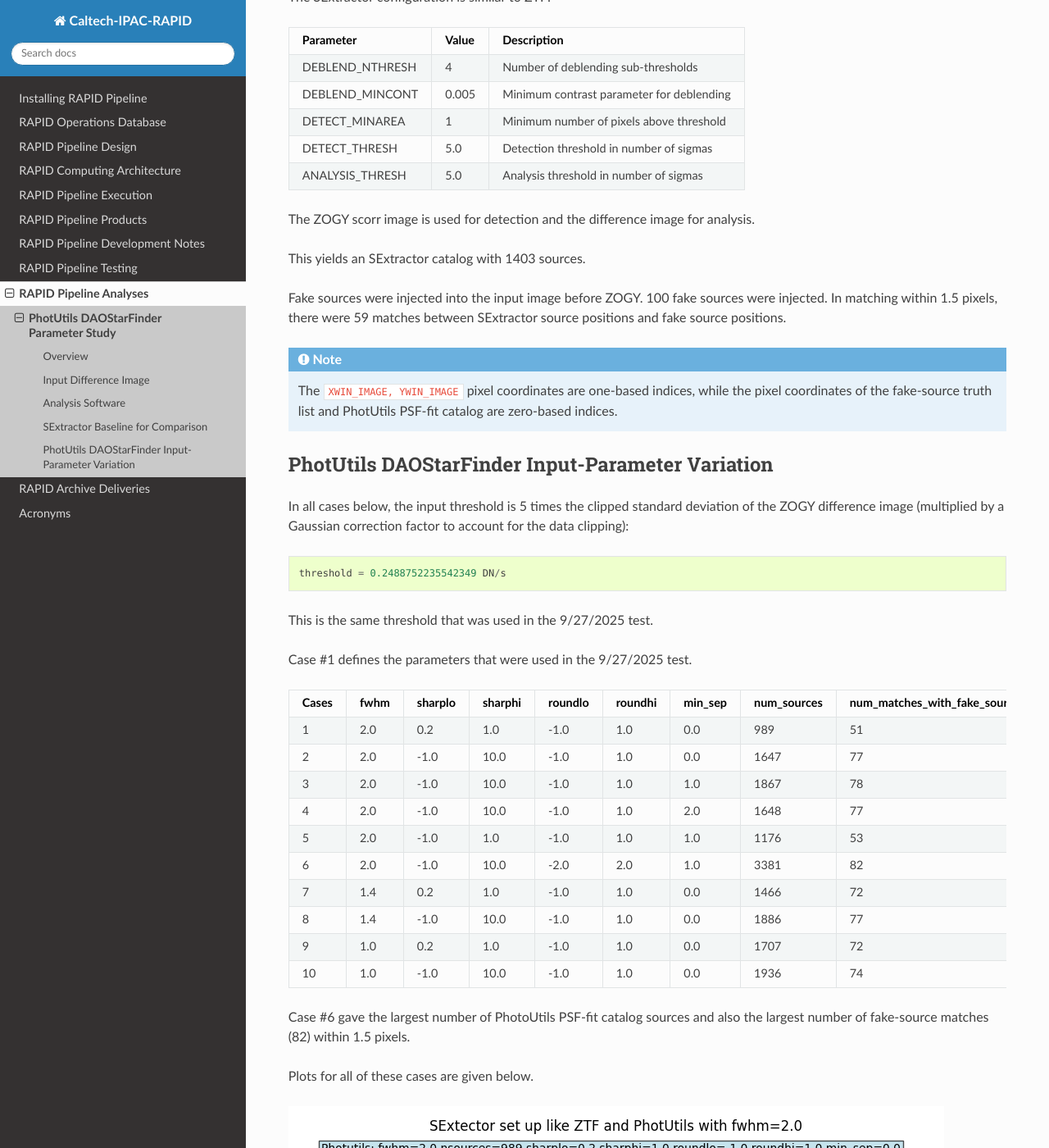
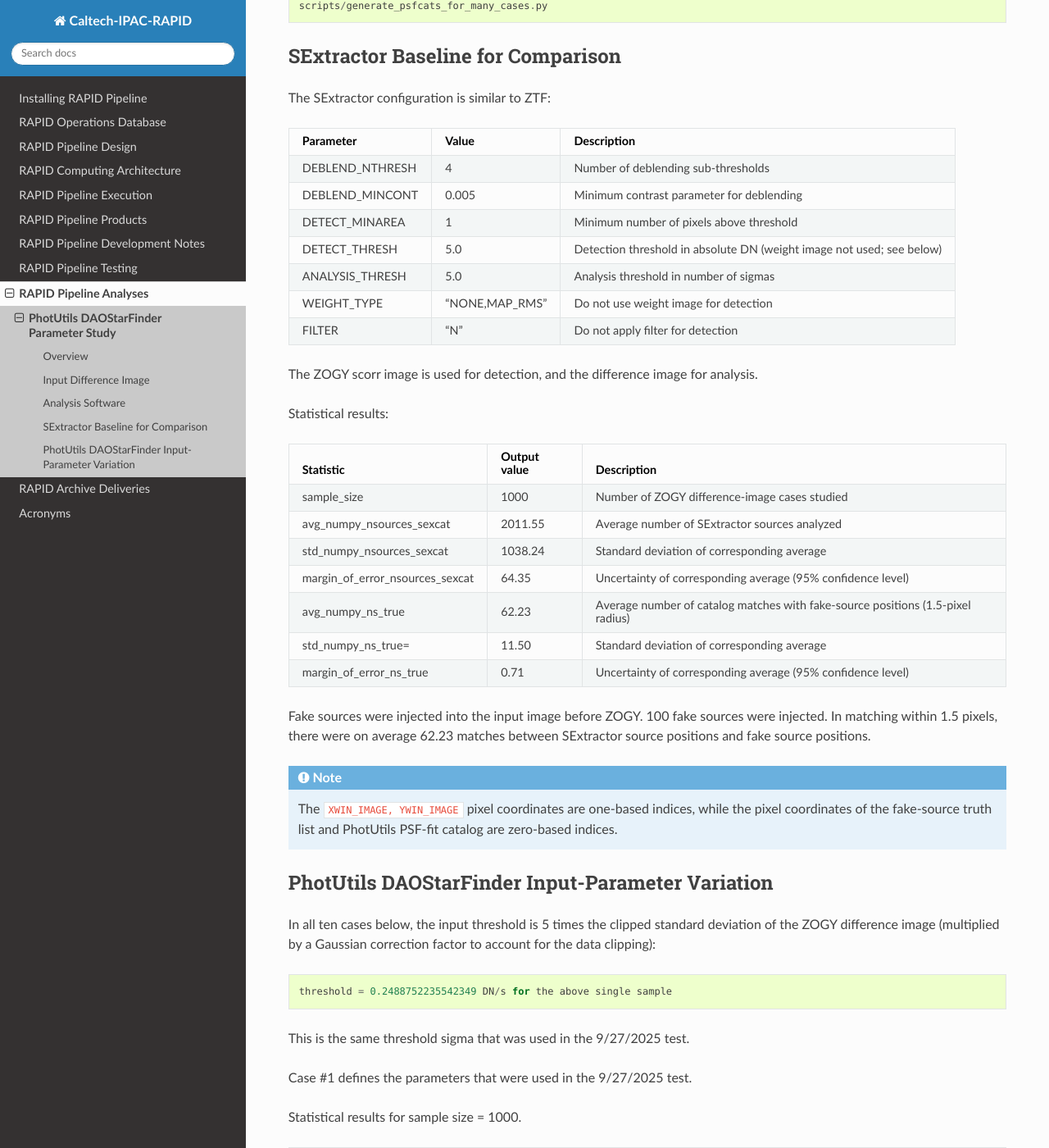
Before and after one commit to Caltech-IPAC/rapid, a Sphinx documentation site: the page built from docs/source/analyses/photutils_daostarfinder_parameters/photutils_daostarfinder_parameters.rst, in a window 1280 px wide and 1400 px high, scrolled down 818 px. Shown: the whole window at 82% size. Built offline with Sphinx 7.4.7 and the Read the Docs theme 3.1.0, drawn with Linux system fonts in a browser that asks for light colours; formulas are drawn with MathJax 3; some of the changed text lies outside the part shown.

Commit message:
Updated for statistical results published on readthedocs.

```diff
--- a/docs/source/analyses/photutils_daostarfinder_parameters/photutils_daostarfinder_parameters.rst
+++ b/docs/source/analyses/photutils_daostarfinder_parameters/photutils_daostarfinder_parameters.rst
@@ -7,12 +7,13 @@
 
 The analysis described below is for the purpose of understanding
 the effects of varying PhotUtils DAOStarFinder input parameters.
+This is a systematic study with 1000 independent samples.
 
 
 Input Difference Image
 ************************************
 
-ZOGY difference-image products are used.  Here is how to download the input files needed:
+One thousand ZOGY difference-image products are used.  Here is an example of how to download the input files needed for a single sample:
 
 .. code-block::
 
@@ -23,18 +24,21 @@
     aws s3 cp s3://rapid-product-files/20250927/jid90828/diffpsf.fits .
     aws s3 cp s3://rapid-product-files/20250927/jid90828/Roman_TDS_simple_model_Y106_124_5_lite_inject.txt .
 
+The Python script ``scripts/download_files.py`` was used to do the bulk downloading.
 
 Analysis Software
 ************************************
 
-The following scripts are used to generate catalogs
-from the above inputs and make plots (offline, on my laptop):
+The following scripts are used to download the input data, generate catalogs, and make plots (offline, on a laptop):
 
 .. code-block::
 
+    scripts/download_files.py
     scripts/generate_sexcat.py
     scripts/generate_psfcat.py
     scripts/plot_detections.py
+    scripts/generate_sexcats_with_custom_config.py
+    scripts/generate_psfcats_for_many_cases.py
 
 
 SExtractor Baseline for Comparison
@@ -48,16 +52,30 @@
 DEBLEND_NTHRESH           4                    Number of deblending sub-thresholds
 DEBLEND_MINCONT           0.005                Minimum contrast parameter for deblending
 DETECT_MINAREA            1                    Minimum number of pixels above threshold
-DETECT_THRESH             5.0                  Detection threshold in number of sigmas
+DETECT_THRESH             5.0                  Detection threshold in absolute DN (weight image not used; see below)
 ANALYSIS_THRESH           5.0                  Analysis threshold in number of sigmas
+WEIGHT_TYPE            "NONE,MAP_RMS"          Do not use weight image for detection
+FILTER                 "N"                     Do not apply filter for detection
 ===============      ===================      =====================================================================
 
-The ZOGY scorr image is used for detection and the difference image for analysis.
+The ZOGY scorr image is used for detection, and the difference image for analysis.
 
-This yields an SExtractor catalog with 1403 sources.
+Statistical results:
+
+================================= ======================== ===============================================================================
+Statistic                         Output value             Description
+================================= ======================== ===============================================================================
+sample_size                       1000                     Number of ZOGY difference-image cases studied
+avg_numpy_nsources_sexcat         2011.55                  Average number of SExtractor sources analyzed
+std_numpy_nsources_sexcat         1038.24                  Standard deviation of corresponding average
+margin_of_error_nsources_sexcat   64.35                    Uncertainty of corresponding average (95% confidence level)
+avg_numpy_ns_true                 62.23                    Average number of catalog matches with fake-source positions (1.5-pixel radius)
+std_numpy_ns_true=                11.50                    Standard deviation of corresponding average
+margin_of_error_ns_true           0.71                     Uncertainty of corresponding average (95% confidence level)
+================================= ======================== ===============================================================================
 
 Fake sources were injected into the input image before ZOGY.  100 fake sources were injected.
-In matching within 1.5 pixels, there were 59 matches between SExtractor source positions and fake source positions.
+In matching within 1.5 pixels, there were on average 62.23 matches between SExtractor source positions and fake source positions.
 
 .. note::
     The ``XWIN_IMAGE, YWIN_IMAGE`` pixel coordinates are one-based indices, while the pixel coordinates
@@ -67,34 +85,38 @@
 PhotUtils DAOStarFinder Input-Parameter Variation
 ************************************
 
-In all cases below, the input threshold is 5 times the clipped standard deviation
+In all ten cases below, the input threshold is 5 times the clipped standard deviation
 of the ZOGY difference image (multiplied by a Gaussian correction factor to account for the data clipping)::
 
-    threshold = 0.2488752235542349 DN/s
+    threshold = 0.2488752235542349 DN/s for the above single sample
 
-This is the same threshold that was used in the 9/27/2025 test.
+This is the same threshold sigma that was used in the 9/27/2025 test.
 
 Case #1 defines the parameters that were used in the 9/27/2025 test.
 
-===== ==== ======= ======= ======= ======= ======= =========== =============================
-Cases fwhm sharplo sharphi roundlo roundhi min_sep num_sources num_matches_with_fake_sources
-===== ==== ======= ======= ======= ======= ======= =========== =============================
-1     2.0  0.2     1.0     -1.0    1.0     0.0     989         51
-2     2.0  -1.0    10.0    -1.0    1.0     0.0     1647        77
-3     2.0  -1.0    10.0    -1.0    1.0     1.0     1867        78
-4     2.0  -1.0    10.0    -1.0    1.0     2.0     1648        77
-5     2.0  -1.0    1.0     -1.0    1.0     1.0     1176        53
-6     2.0  -1.0    10.0    -2.0    2.0     1.0     3381        82
-7     1.4  0.2     1.0     -1.0    1.0     0.0     1466        72
-8     1.4  -1.0    10.0    -1.0    1.0     0.0     1886        77
-9     1.0  0.2     1.0     -1.0    1.0     0.0     1707        72
-10    1.0  -1.0    10.0    -1.0    1.0     0.0     1936        74
-===== ==== ======= ======= ======= ======= ======= =========== =============================
+Statistical results for sample size = 1000.
+
+===== ==== ======= ======= ======= ======= ======= =============================== ==========================================================
+Cases fwhm sharplo sharphi roundlo roundhi min_sep num_sources (std,unc)           num_matches_with_fake_sources (std,unc)
+===== ==== ======= ======= ======= ======= ======= =============================== ==========================================================
+1     2.0  0.2     1.0     -1.0    1.0     0.0     1715.98 (821.23,50.90)          52.62 (14.80,0.91727447)
+2     2.0  -1.0    10.0    -1.0    1.0     0.0     2307.33 (1030.44,63.87)         70.09 (7.32,0.45370153)
+3     2.0  -1.0    10.0    -1.0    1.0     1.0     2567.87 (1153.88,71.52)         70.72 (7.31,0.45311877)
+4     2.0  -1.0    10.0    -1.0    1.0     2.0     2307.33 (1030.48,63.87)         70.10 (7.32,0.45376423)
+5     2.0  -1.0    1.0     -1.0    1.0     1.0     1924.32 (909.99,56.40)          53.40 (14.68,0.9101709)
+6     2.0  -1.0    10.0    -2.0    2.0     1.0     3874.28 (1469.20,91.06)         74.34 (6.76,0.41868388)
+7     1.4  0.2     1.0     -1.0    1.0     0.0     2178.58 (998.78,61.91)          67.52 (8.34,0.51681504)
+8     1.4  -1.0    10.0    -1.0    1.0     0.0     2510.98 (1123.97,69.66)         70.12 (7.35,0.45571934)
+9     1.0  0.2     1.0     -1.0    1.0     0.0     2357.50 (1066.53,66.10)         67.86 (7.72,0.47863505)
+10    1.0  -1.0    10.0    -1.0    1.0     0.0     2516.48 (1131.74,70.15)         68.16 (7.72,0.47835688)
+===== ==== ======= ======= ======= ======= ======= =============================== ==========================================================
+
+The average results are each given with corresponding standard deviation and uncertainty (95% confidence level) in parentheses.
 
 Case #6 gave the largest number of PhotoUtils PSF-fit catalog sources and also
-the largest number of fake-source matches (82) within 1.5 pixels.
+the largest number of fake-source matches (74) within 1.5 pixels.
 
-Plots for all of these cases are given below.
+Plots for all of these cases are given below for the aforementioned single sample.
 
 .. image:: sex_vs_psf_fwhm=2.0_sharplo=0.2_sharphi=1.0_roundlo=-1.0_roundhi=1.0_min_sep=0.0.png
 .. image:: sex_vs_psf_fwhm=2.0_sharplo=-1.0_sharphi=10.0_roundlo=-1.0_roundhi=1.0_min_sep=0.0.png
```
Also changed, not shown: 3 other files.
